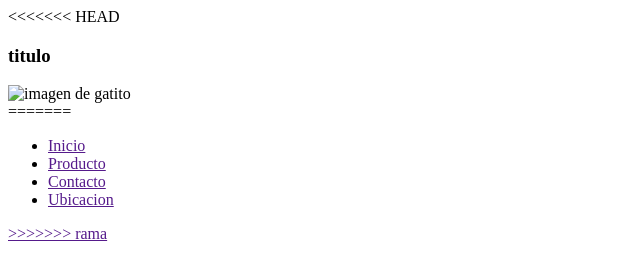
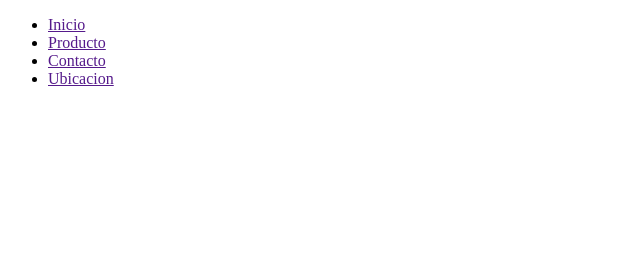
Before and after one commit to CharlyCoderHouse/comision-martes, a plain HTML site: page index.html in a window 1280 px wide. Shown: the whole page, without its empty margins (0-640 px from the left). Drawn offline with Linux system fonts and the light colour scheme.

Commit message:
grabo de nuevo

```diff
--- a/index.html
+++ b/index.html
@@ -7,13 +7,6 @@
     <title>GitHub</title>
 </head>
 <body>
-<<<<<<< HEAD
-    <div>
-        <h3>titulo</h3>
-        <img src="" alt="imagen de gatito">
-    </div>
-
-=======
     <ul>
         <li><a href="">Inicio</a></li>
         <li><a href="">Producto</li>
@@ -21,6 +14,5 @@
         <li><a href="">Ubicacion</li>
 
     </ul>
->>>>>>> rama
 </body>
 </html>
```
